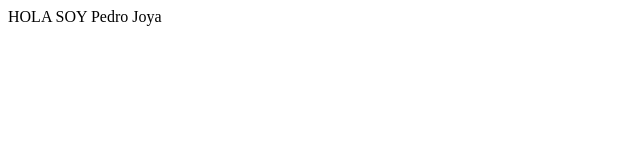
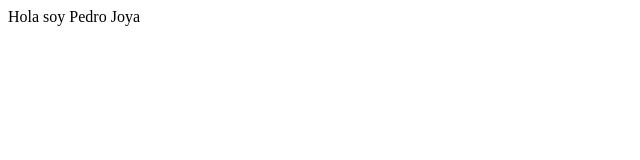
Before and after one commit to pedrojoya/docker_64, a plain HTML site: page index.html in a window 1280 px wide. Shown: the full height of the page, 0-640 px from the left. Drawn offline with Linux system fonts and the light colour scheme.

Commit message:
Primer commit

```diff
--- a/index.html
+++ b/index.html
@@ -1 +1 @@
-<p>HOLA SOY Pedro Joya</p>
+<p>Hola soy Pedro Joya</p>
```
